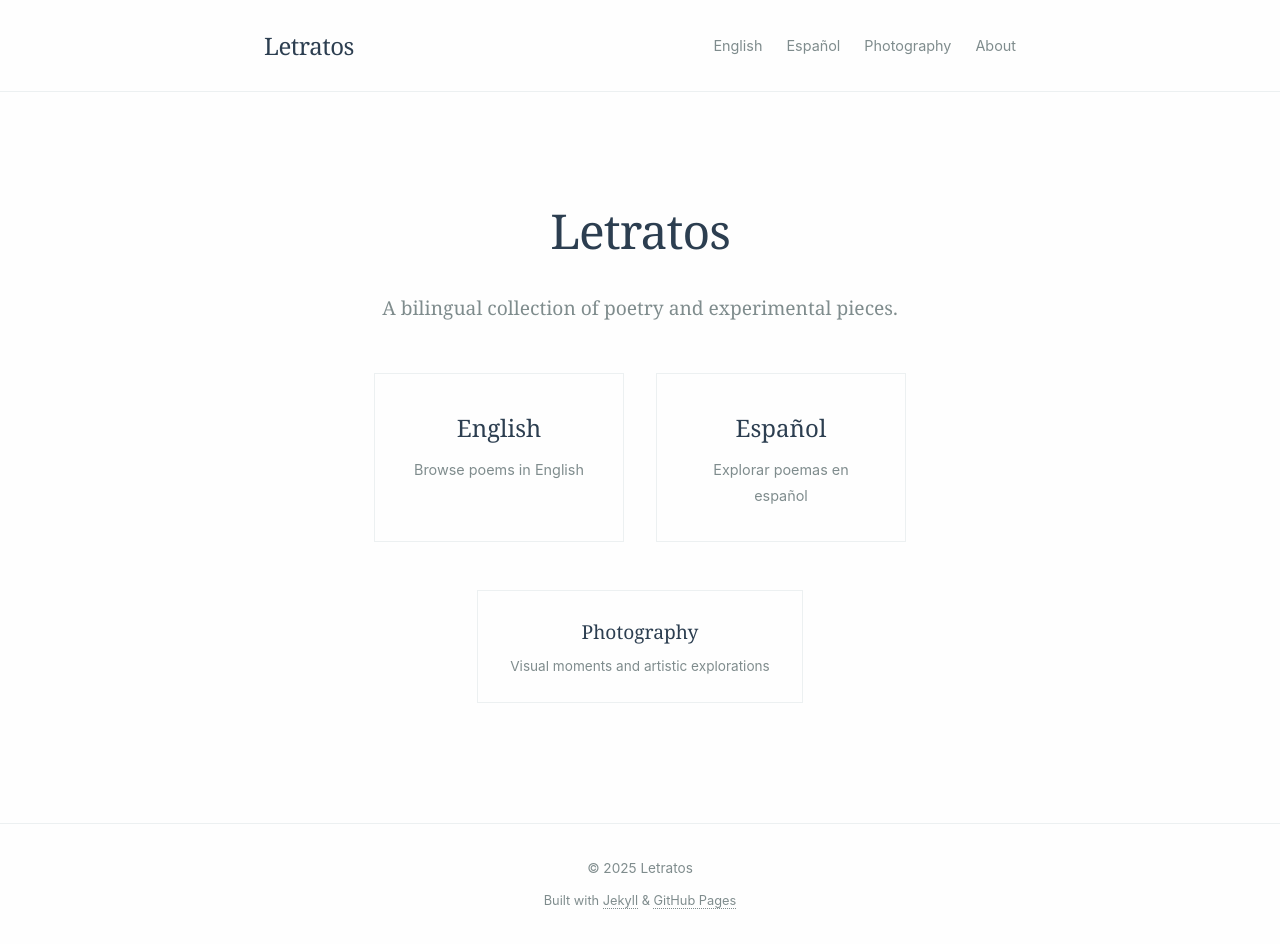
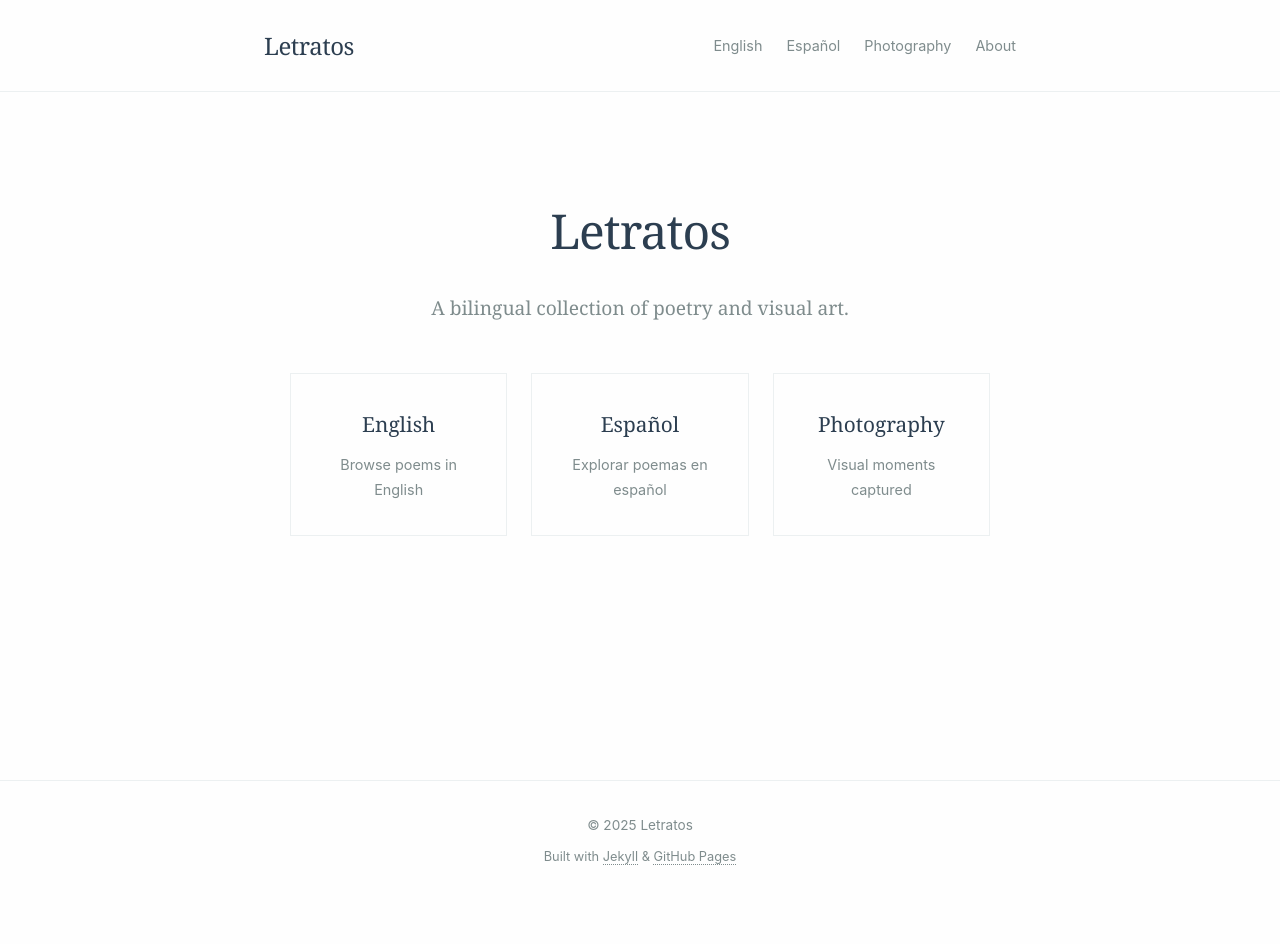
Before and after one commit to bjpl/letratos, a Jekyll site: the page built from index.md, in a window 1280 px wide. Built offline with Jekyll 4.4.1, drawn with Linux system fonts in a browser that asks for light colours; after the commit the page ends 900 px from its top, so only the background shows below that.

Commit message:
Fix homepage card layout and reduce photography image sizes
Homepage improvements:
- All 3 sections (English, Español, Photography) now use same card design
- Consistent 3-column grid layout (700px max width)
- Equal sizing and spacing for all cards
- Responsive: 3 columns desktop, 1 column mobile

Photography page improvements:
- Reduced container: 1000px → 800px
- Smaller gallery: 900px → 700px container
- Image heights: 180-200px (was 200-250px)
- 4-column grid instead of 3 on desktop
- Smaller thumbnails on index: 150px minimum
- 5-column grid on photography index page

Overall much more compact and consistent layout

```diff
--- a/_sass/styles.scss
+++ b/_sass/styles.scss
@@ -316,25 +316,32 @@ body {
   margin-bottom: 3rem;
 }
 
-.language-choice {
-  display: flex;
-  gap: 2rem;
-  justify-content: center;
-  margin: 3rem 0;
+// Homepage content grid
+.content-grid {
+  display: grid;
+  grid-template-columns: repeat(auto-fit, minmax(200px, 1fr));
+  gap: 1.5rem;
+  margin: 3rem auto;
+  max-width: 700px;
+
+  @media (min-width: 600px) {
+    grid-template-columns: repeat(3, 1fr);
+  }
 
   @media (max-width: 600px) {
-    flex-direction: column;
+    grid-template-columns: 1fr;
+    gap: 1rem;
   }
 }
 
-.language-option {
-  flex: 1;
-  max-width: 250px;
-  padding: 2rem;
+.content-card {
+  padding: 2rem 1.5rem;
   border: 1px solid $border;
   text-decoration: none;
   color: $text-primary;
   transition: all 0.2s;
+  text-align: center;
+  background: $background;
 
   &:hover {
     border-color: $accent;
@@ -343,47 +350,16 @@ body {
   }
 
   h2 {
-    font-size: 1.5rem;
+    font-size: 1.3rem;
     font-weight: 400;
     margin-bottom: 0.5rem;
+    font-family: $font-serif;
   }
 
   p {
     color: $text-secondary;
     font-size: 0.9rem;
     font-family: $font-sans;
-  }
-}
-
-.photography-link {
-  margin-top: 3rem;
-
-  a {
-    display: inline-block;
-    padding: 1.5rem 2rem;
-    background: $background;
-    border: 1px solid $border;
-    text-decoration: none;
-    color: $text-primary;
-    transition: all 0.2s;
-
-    &:hover {
-      border-color: $accent;
-      transform: translateY(-2px);
-      box-shadow: 0 4px 8px rgba(0,0,0,0.1);
-    }
-
-    h3 {
-      font-size: 1.2rem;
-      font-weight: 400;
-      margin-bottom: 0.25rem;
-    }
-
-    p {
-      color: $text-secondary;
-      font-size: 0.85rem;
-      font-family: $font-sans;
-    }
   }
 }
 
@@ -413,54 +389,54 @@ body {
 
 // Photography styles
 .photography {
-  max-width: 1000px;
+  max-width: 800px;
   margin: 0 auto;
   padding: 0 1.5rem;
 }
 
 .photography-header {
   text-align: center;
-  margin-bottom: 3rem;
-  max-width: 600px;
+  margin-bottom: 2rem;
+  max-width: 500px;
   margin-left: auto;
   margin-right: auto;
 }
 
 .photography-title {
-  font-size: 2rem;
+  font-size: 1.75rem;
   font-weight: 400;
-  margin-bottom: 0.75rem;
+  margin-bottom: 0.5rem;
   letter-spacing: -0.02em;
   font-family: $font-serif;
 }
 
 .photography-description {
   color: $text-secondary;
-  font-size: 1rem;
+  font-size: 0.95rem;
   font-family: $font-serif;
   font-style: italic;
-  line-height: 1.6;
+  line-height: 1.5;
 }
 
 // Minimalist image grid
 .photography-container {
-  max-width: 900px;
+  max-width: 700px;
   margin: 0 auto;
 }
 
 .image-grid {
   display: grid;
-  grid-template-columns: repeat(auto-fit, minmax(200px, 1fr));
-  gap: 1rem;
+  grid-template-columns: repeat(auto-fit, minmax(150px, 1fr));
+  gap: 0.75rem;
 
   @media (min-width: 600px) {
-    grid-template-columns: repeat(2, 1fr);
-    gap: 1.25rem;
+    grid-template-columns: repeat(3, 1fr);
+    gap: 1rem;
   }
 
-  @media (min-width: 900px) {
-    grid-template-columns: repeat(3, 1fr);
-    gap: 1.5rem;
+  @media (min-width: 800px) {
+    grid-template-columns: repeat(4, 1fr);
+    gap: 1rem;
   }
 }
 
@@ -471,7 +447,7 @@ body {
 
   .gallery-image {
     width: 100%;
-    height: 200px;
+    height: 180px;
     object-fit: cover;
     display: block;
     cursor: pointer;
@@ -483,11 +459,11 @@ body {
     }
 
     @media (min-width: 600px) {
-      height: 250px;
+      height: 200px;
     }
 
     @media (min-width: 900px) {
-      height: 220px;
+      height: 180px;
     }
   }
 
@@ -509,17 +485,17 @@ body {
 
 .photography-grid {
   display: grid;
-  grid-template-columns: repeat(auto-fill, minmax(200px, 1fr));
-  gap: 0.75rem;
+  grid-template-columns: repeat(auto-fill, minmax(150px, 1fr));
+  gap: 0.5rem;
   margin: 2rem 0;
 
   @media (min-width: 600px) {
-    grid-template-columns: repeat(3, 1fr);
-    gap: 1rem;
+    grid-template-columns: repeat(4, 1fr);
+    gap: 0.75rem;
   }
 
-  @media (min-width: 768px) {
-    grid-template-columns: repeat(4, 1fr);
+  @media (min-width: 900px) {
+    grid-template-columns: repeat(5, 1fr);
     gap: 1rem;
   }
 
--- a/index.md
+++ b/index.md
@@ -5,24 +5,22 @@ title: Home
 
 <div class="home">
   <h1>Letratos</h1>
-  <p class="site-intro">A bilingual collection of poetry and experimental pieces.</p>
+  <p class="site-intro">A bilingual collection of poetry and visual art.</p>
 
-  <div class="language-choice">
-    <a href="{{ '/en/' | relative_url }}" class="language-option">
+  <div class="content-grid">
+    <a href="{{ '/en/' | relative_url }}" class="content-card">
       <h2>English</h2>
       <p>Browse poems in English</p>
     </a>
 
-    <a href="{{ '/es/' | relative_url }}" class="language-option">
+    <a href="{{ '/es/' | relative_url }}" class="content-card">
       <h2>Español</h2>
       <p>Explorar poemas en español</p>
     </a>
-  </div>
 
-  <div class="photography-link">
-    <a href="{{ '/photography/' | relative_url }}">
-      <h3>Photography</h3>
-      <p>Visual moments and artistic explorations</p>
+    <a href="{{ '/photography/' | relative_url }}" class="content-card">
+      <h2>Photography</h2>
+      <p>Visual moments captured</p>
     </a>
   </div>
 </div>
```
